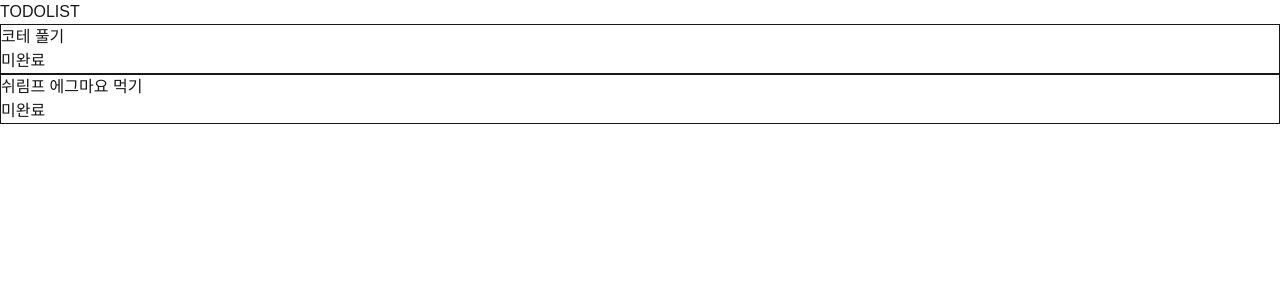
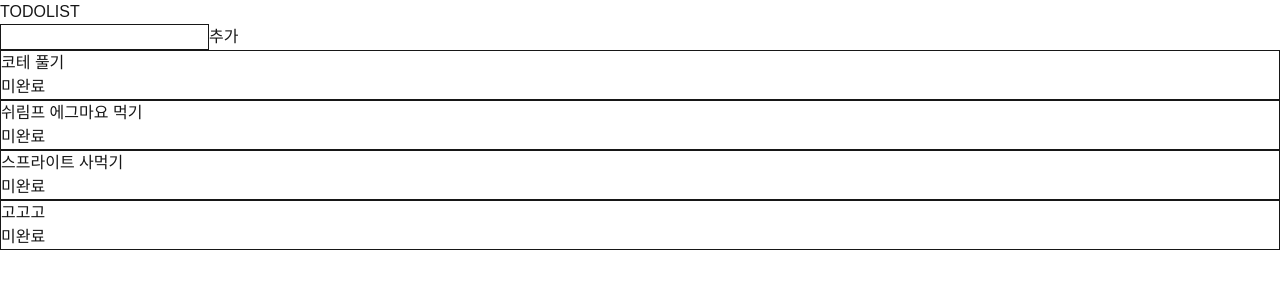
Before and after one commit to sojeong0302/todolist, a Next.js app: page / in a window 1280 px wide. Shown: the top 300 px of the page. Built offline with nearby package versions, Linux system fonts and the light colour scheme; data requests are answered from the project's data file.

Commit message:
feat: 데이터 추가

```diff
--- a/app/page.tsx
+++ b/app/page.tsx
@@ -2,8 +2,8 @@
 
 import TodoList from "@/components/TodoList";
 import type { Todo } from "@/types"; //그냥 import 해도되지만 type 붙여주면 가독성⬆️
-import { useQuery } from "@tanstack/react-query";
-import { useEffect, useState } from "react";
+import { useMutation, useQuery, useQueryClient } from "@tanstack/react-query";
+import { ChangeEvent, FormEvent, useEffect, useState } from "react";
 
 const page = () => {
   //   const [todos, setTodos] = useState<
@@ -19,7 +19,9 @@ const page = () => {
   //     };
   //     getTodos();
   //   }, []);
+  const queryClient = useQueryClient();
 
+  const [title, setTitle] = useState("");
   const {
     data: todos,
     isLoading,
@@ -33,6 +35,22 @@ const page = () => {
     },
   });
 
+  const newTodoMutation = useMutation({
+    mutationFn: async (title: string) => {
+      const response = await fetch("http://localhost:4000/todos", {
+        method: "POST",
+        headers: {
+          "Content-Type": "application/json",
+        },
+        body: JSON.stringify({ title, done: false }),
+      });
+    },
+    onSuccess: () => {
+      queryClient.invalidateQueries({ queryKey: ["todos"] });
+      setTitle("");
+    },
+  });
+
   if (isLoading) {
     return <p>로딩 중 입니다 ~.~</p>;
   }
@@ -41,9 +59,29 @@ const page = () => {
     return <p>에러가 발생했습니다 ~.~</p>;
   }
 
+  const handleChangeTitle = (e: ChangeEvent<HTMLInputElement>) => {
+    setTitle(e.target.value);
+  };
+
+  const handleSubmit = async (e: FormEvent<HTMLFormElement>) => {
+    e.preventDefault(); //새로고침 막아줌
+    newTodoMutation.mutate(title);
+  };
+
   return (
     <div>
       <h1>TODOLIST</h1>
+      <form onSubmit={handleSubmit}>
+        <input
+          type="text"
+          className="border"
+          value={title}
+          onChange={handleChangeTitle}
+        ></input>
+        <button type="submit" className="cursor-pointer">
+          추가
+        </button>
+      </form>
       {/* 데이터가 아직 없을 수도 있으니까 널 병합 연산자 사용[=??]*/}
       {/* 삼항 연산자는 false, 0, "", [] 모두 거짓 처리가 되니까 널 병합 연산자가 더 적합*/}
       <TodoList todos={todos ?? []} />
--- a/db.json
+++ b/db.json
@@ -1,14 +1,25 @@
 {
   "todos": [
     {
-      "id": 1,
+      "id": "1",
       "title": "코테 풀기",
       "done": false
     },
     {
-      "id": 2,
+      "id": "2",
       "title": "쉬림프 에그마요 먹기",
       "done": false
+    },
+    {
+      "title": "스프라이트 사먹기",
+      "done": false,
+      "id": "b_0l4MovTHE"
+    },
+    {
+      "title": "고고고",
+      "done": false,
+      "id": "2lbkewmOlWs"
     }
-  ]
+  ],
+  "$schema": "./node_modules/json-server/schema.json"
 }
```
